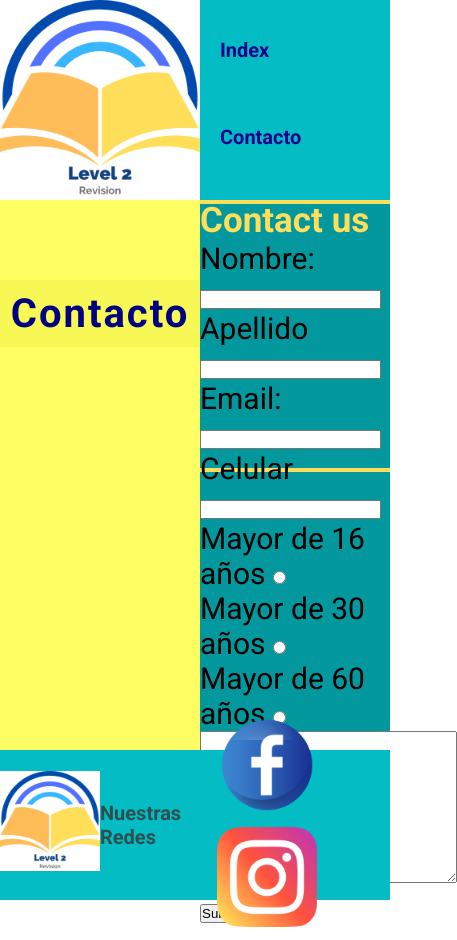
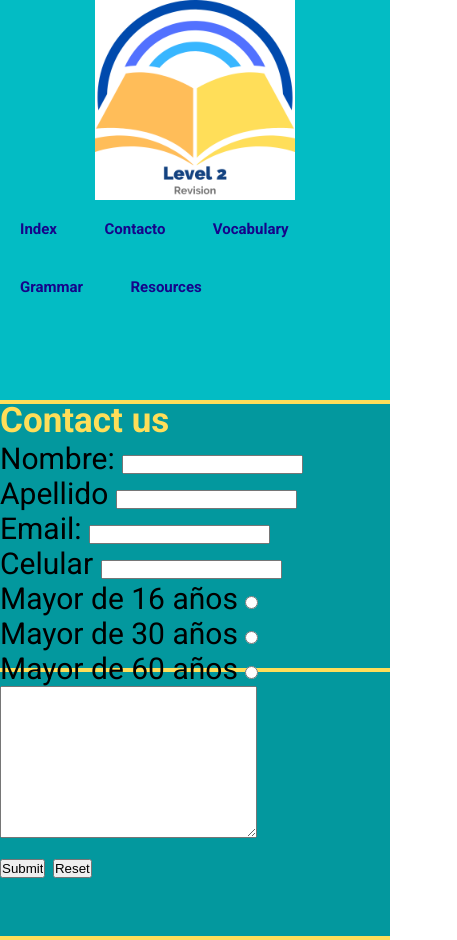
Before and after one commit to WesttestenB/RevisioEP2, a plain HTML site: page pages/contacto.html in a window 390 px wide. Shown: the top 940 px of the page, 457 px wide, since content can reach past the window. Drawn offline with Linux system fonts and the light colour scheme.

Commit message:
agregue responsive a todas las paginas

```diff
--- a/css/style.css
+++ b/css/style.css
@@ -1,29 +1,42 @@
 /*RESETEO*/
 @import url('https://fonts.googleapis.com/css2?family=Roboto:ital,wght@0,100;0,300;0,400;0,500;0,700;1,100;1,300;1,400;1,500;1,700&display=swap');
+
 body {
-    font-family: 'Roboto', sans-serif; }
-*{
+    font-family: 'Roboto', sans-serif;
+}
+
+* {
     margin: 0%;
     padding: 0%;
-    box-sizing: border-box;}
+    box-sizing: border-box;
+}
 
 /*----------PROPIEDADES GENERALES----------*/
 h1 {
     color: navy;
-    font-weight:bold;
+    font-weight: bold;
     font-size: 60px;
     letter-spacing: 2px;
-    text-align: center;}
+    text-align: center;
+}
+
 h2 {
-    color: rgb(250, 250, 251); }
+    color: rgb(250, 250, 251);
+}
+
 h3 {
-    color: darkslategray}
+    color: darkslategray
+}
+
 h4 {
-    color: cadetblue;}
+    color: cadetblue;
+}
+
 p {
     color: rgb(54, 48, 48);
     font-size: 30px;
-    text-align: justify;}
+    text-align: justify;
+}
 
 /*----APLICANDO GRIDS---*/
 .grid__container {
@@ -32,7 +45,7 @@ p {
     /*---HABILITO GRILLAS---*/
     display: grid;
     /*---DETERMINO FILAS Y COLUMNAS---*/
-    grid-template-columns:  1fr;
+    grid-template-columns: 1fr;
     grid-template-rows: 200px 100px 175px 450px 150px;
     grid-template-areas:
         "header"
@@ -46,10 +59,12 @@ p {
     background-color: #03BCC4;
     grid-area: header;
 }
+
 .menu {
     background-color: #03BCC4;
     grid-area: nav;
 }
+
 
 .principal {
     background-color: #FFDE59;
@@ -73,6 +88,7 @@ p {
     justify-content: space-between;
     align-items: center;
 }
+
 .encabezado img {
     width: 200px;
     height: 200px;
@@ -135,7 +151,7 @@ p {
 .principal .unidades div {
     width: 300px;
     height: 450px;
-        border:1px solid gold;
+    border: 1px solid gold;
     margin: 0px;
     border-radius: 15px 15px;
     background-color: white;
@@ -158,7 +174,7 @@ p {
 }
 
 .principal .unidades div a {
-    background-color:#03989E;
+    background-color: #03989E;
     text-decoration: none;
     padding: 3px;
     color: #FFDE59;
@@ -186,7 +202,7 @@ p {
 /*----ASIDE ---*/
 .welcome {
     width: 100%;
-    background-image:url(../img/welcome.png);
+    background-image: url(../img/welcome.png);
     background-repeat: repeat
 }
 
@@ -204,18 +220,21 @@ p {
 /*---FOOTER---*/
 .pie {
     background-color: #03BCC4;
-        margin:0px;
+    margin: 0px;
     display: flex;
     justify-content: space-around;
     align-items: center;
 }
+
 .pie h3 {
     font-size: 20px;
 }
+
 .pie div .logofooter {
     width: 130px;
     height: 130px;
 }
+
 .pie div .logoredes {
     width: 130px;
     height: 130px;
@@ -227,7 +246,7 @@ p {
     color: black;
     font-size: 40px;
     display: grid;
-    grid-template-columns:1fr 1fr 1fr ;
+    grid-template-columns: 1fr 1fr 1fr;
     grid-template-rows: 100px 100px 550px 150px;
     grid-template-areas:
         "header nav nav"
@@ -235,6 +254,8 @@ p {
         "aside main main"
         "footer footer footer";
 }
+
+
 /*---HEADER--*/
 .encabezado__contacto {
     background-color: #03BCC4;
@@ -272,9 +293,11 @@ p {
     font-size: 35px;
     color: #FFDE59;
 }
+
 .principal__contacto form {
     font-size: 30px;
 }
+
 .principal__contacto p {
     font-size: 30px;
 }
@@ -283,6 +306,7 @@ p {
 .pie__contacto {
     grid-area: footer;
 }
+
 .pie__contacto {
     background-color: #03BCC4;
     margin: 0px;
@@ -290,19 +314,23 @@ p {
     justify-content: space-around;
     align-items: center;
 }
+
 .pie__contacto h3 {
     font-size: 20px;
 }
+
 .pie__contacto div .logofooter {
     width: 100px;
     height: 100px;
     margin-top: 2px;
 }
-.pie__contacto div .logoredes {
+
+.pie__contacto div .logoredes__contacto {
     width: 100px;
     height: 100px;
     margin-top: 2px;
 }
+
 /*---PAGINAS QUE NO TIENEN GRID---*/
 
 /*----HEADER---*/
@@ -320,7 +348,7 @@ header img {
 
 header nav ul li {
     list-style: none;
-        display:inline-block;
+    display: inline-block;
     margin: 20px;
 }
 
@@ -329,21 +357,24 @@ header nav ul li a {
     color: rgb(22, 4, 138);
     font-size: 30px;
     text-align: left;
-                font-weight: bold;}*/
+    font-weight: bold;
+}
+
 .hero p {
     padding: 10px;
     text-align: center;
 }
+
 /*----MAIN---*/
 main {
-    background-image:url(../img/welcome.png);
+    background-image: url(../img/welcome.png);
     background-repeat: repeat;
 }
 
 /*----------FOOTER----------*/
 #pie {
     background-color: #03BCC4;
-    margin:0px;
+    margin: 0px;
     display: flex;
     justify-content: space-around;
     align-items: center;
@@ -383,11 +414,12 @@ main {
     font-weight: bold;
 }
 
-.titulo__grammar ul  {
+.titulo__grammar ul {
     display: flex;
     justify-content: space-evenly;
 }
-.titulo__grammar ul p{
+
+.titulo__grammar ul p {
     color: blue;
 }
 
@@ -398,8 +430,9 @@ main {
     list-style: none;
     background-color: rgb(255, 255, 99);
     text-align: center;
-    margin:40px;
+    margin: 40px;
 }
+
 #simplepresent li a {
     text-decoration: none;
     color: rgb(22, 4, 138);
@@ -411,8 +444,9 @@ main {
     list-style: none;
     background-color: rgb(255, 255, 99);
     text-align: center;
-    margin:40px;
+    margin: 40px;
 }
+
 #there li a {
     text-decoration: none;
     color: rgb(22, 4, 138);
@@ -424,7 +458,7 @@ main {
     list-style: none;
     background-color: rgb(255, 255, 99);
     text-align: center;
-    margin:40px;
+    margin: 40px;
 }
 
 #futuro li a {
@@ -434,11 +468,12 @@ main {
     font-weight: bold;
 
 }
-#comparativos li{
+
+#comparativos li {
     list-style: none;
     background-color: rgb(255, 255, 99);
     text-align: center;
-    margin:40px;
+    margin: 40px;
 }
 
 #comparativos li a {
@@ -447,6 +482,7 @@ main {
     font-size: 30px;
     font-weight: bold;
 }
+
 /*---PAGINA DE VOCABULARY---*/
 .titulo__vocabulary {
     width: 100%;
@@ -471,13 +507,15 @@ main {
     font-weight: bold;
 }
 
-.titulo__vocabulary ul  {
+.titulo__vocabulary ul {
     display: flex;
     justify-content: space-evenly;
 }
-.titulo__vocabulary ul p{
+
+.titulo__vocabulary ul p {
     color: blue;
 }
+
 /*Estos son los links que te llevan a las listas de vocabulario que voy a hacer en canva*/
 
 #morfi {
@@ -488,6 +526,7 @@ main {
 #morfi li {
     background-color: rgb(255, 255, 99);
 }
+
 #morfi li a {
     text-decoration: none;
     color: rgb(22, 4, 138);
@@ -509,6 +548,7 @@ main {
 #salud li {
     background-color: rgb(255, 255, 99);
 }
+
 #salud li a {
     text-decoration: none;
     color: rgb(22, 4, 138);
@@ -530,6 +570,7 @@ main {
 #ciudades li {
     background-color: rgb(255, 255, 99);
 }
+
 #ciudades li a {
     text-decoration: none;
     color: rgb(22, 4, 138);
@@ -550,6 +591,7 @@ main {
 #ciudadesadj li {
     background-color: rgb(255, 255, 99);
 }
+
 #ciudadesadj li a {
     text-decoration: none;
     color: rgb(22, 4, 138);
@@ -597,10 +639,12 @@ main {
         align-items: center;
         justify-content: space-between;
     }
+
     header nav ul li {
         display: list-item;
     }
 }
+
 @media screen and (max-width:566px) {
     header nav ul li {
         list-style: none;
@@ -611,20 +655,28 @@ main {
         width: 200px;
         height: 200px;
     }
-        #salud img{
+
+    #salud img {
         width: 200px;
         height: 200px;
     }
+
     #ciudades img {
+        width: 200px;
+        height: 200px;
+    }
+    #ciudadesadj img {
         width: 200px;
         height: 200px;
     }
     h1 {
         font-size: 40px;
     }
+
     p {
         font-size: 20px;
     }
+
     .logofooter {
         width: 50px;
         height: 50px;
@@ -637,41 +689,54 @@ main {
 }
 
 /*---RESPONSIVE MAX WIDTH GRAMMAR---*/
-@media  screen and (max-width:500px) {
+@media screen and (max-width:500px) {
     .titulo__grammar ul {
         display: flex;
         flex-direction: column;
     }
+
     #simplepresent li a {
         font-size: 20px;
     }
+
     #there li a {
         font-size: 20px;
     }
+
     #futuro li a {
         font-size: 20px;
     }
+
     #comparativos li a {
         font-size: 20px;
     }
+}
+
+/*---RESPONSIVE MAX WIDTH RECURSOS---*/
+@media screen and (max-width:530px) {
+    #diccionariosimg {
+        width: 200px;
+        height: 200px;
+    }
+
 }
 
 /*---RESPONSIVE MAX WIDTH INDEX---*/
 
 @media screen and (max-width:1006px) {
     .menu ul li a {
-    font-size:20px;
+        font-size: 20px;
         flex-direction: column;
     }
 
 }
 
-@media  screen and (max-width:921px) {
+@media screen and (max-width:921px) {
     .grid__container {
         color: black;
         font-size: 30px;
         display: grid;
-        grid-template-columns:  1fr 1fr;
+        grid-template-columns: 1fr 1fr;
         grid-template-rows: 100px 100px 175px 600px 100px;
         grid-template-areas:
             "header nav"
@@ -680,6 +745,7 @@ main {
             "main main"
             "footer footer"
     }
+
     .encabezado img {
         width: 150;
         height: 150;
@@ -688,6 +754,7 @@ main {
     .boton img {
         display: none;
     }
+
     .menu ul li a {
         font-size: 20px;
     }
@@ -703,12 +770,12 @@ main {
     }
 }
 
-@media  screen and (max-width:906px) {
+@media screen and (max-width:906px) {
     .grid__container {
         color: black;
         font-size: 30px;
         display: grid;
-        grid-template-columns:  1fr 1fr;
+        grid-template-columns: 1fr 1fr;
         grid-template-rows: 100px 100px 100px 400px 100px;
         grid-template-areas:
             "header nav"
@@ -758,7 +825,7 @@ main {
     .principal .unidades div {
         width: 200px;
         height: 300px;
-        border:1px solid gold;
+        border: 1px solid gold;
         margin: 0px;
         border-radius: 15px 15px;
         background-color: white;
@@ -779,7 +846,7 @@ main {
     }
 
     .principal .unidades div a {
-        background-color:#03989E;
+        background-color: #03989E;
         text-decoration: none;
         padding: 3px;
         color: #FFDE59;
@@ -789,14 +856,15 @@ main {
         border-radius: 5px 5px;
         justify-content: center;
     }
+}
 
-@media  screen and (max-width:746px) {
+@media screen and (max-width:746px) {
     .grid__container {
         color: black;
         font-size: 30px;
         display: grid;
-        grid-template-columns:  1fr 1fr;
-        grid-template-rows:100px 175px 100px 400px 100px;
+        grid-template-columns: 1fr 1fr;
+        grid-template-rows: 100px 175px 100px 400px 100px;
         grid-template-areas:
             "header header"
             "nav nav"
@@ -804,21 +872,24 @@ main {
             "main main"
             "footer footer"
     }
+
     .encabezado img {
         width: 75px;
         height: 75px;
         justify-content: center;
         align-items: center;
     }
+
     p {
         display: none;
     }
 }
-@media  screen and (max-width:601px) {
+
+@media screen and (max-width:601px) {
     .grid__container {
         display: grid;
-        grid-template-columns:  1fr;
-        grid-template-rows:100px 175px 100px 600px 100px;
+        grid-template-columns: 1fr;
+        grid-template-rows: 100px 175px 100px 600px 100px;
         grid-template-areas:
             "header"
             "nav"
@@ -828,11 +899,11 @@ main {
     }
 }
 
-@media  screen and (max-width:402px){
+@media screen and (max-width:402px) {
     .grid__container {
         display: grid;
-        grid-template-columns:  1fr;
-        grid-template-rows:100px 175px 100px 900px 100px;
+        grid-template-columns: 1fr;
+        grid-template-rows: 100px 175px 100px 900px 100px;
         grid-template-areas:
             "header"
             "nav"
@@ -841,11 +912,12 @@ main {
             "footer"
     }
 }
-@media  screen and (max-width:376px) {
+
+@media screen and (max-width:376px) {
     .grid__container {
         display: grid;
-        grid-template-columns:  1fr;
-        grid-template-rows:100px 175px 100px 900px 100px;
+        grid-template-columns: 1fr;
+        grid-template-rows: 100px 175px 100px 900px 100px;
         grid-template-areas:
             "nav"
             "nav"
@@ -857,6 +929,7 @@ main {
     .encabezado img {
         display: none;
     }
+
     .pie div .logofooter {
         width: 50px;
         height: 50px;
@@ -866,7 +939,54 @@ main {
         width: 50px;
         height: 50px;
     }
+
     .pie h3 {
         font-size: 10px;
     }
 }
+
+/*----RESPONSIVE DE CONTACTO ---*/
+
+@media screen and (max-width:652px) {
+    .grid__container__dos {
+        color: black;
+        font-size: 30px;
+        display: grid;
+        grid-template-columns: 1fr;
+        grid-template-rows: 200px 100px 100px 600px 100px;
+        grid-template-areas:
+            "header"
+            "nav"
+            "nav"
+            "main"
+            "footer"
+    }
+
+    .titulo__contacto {
+        display: none;
+    }
+
+    .menu ul li a {
+        font-size: 15px;
+        display: flex;
+        flex-direction: column;
+    }
+    .logoredes__contacto {
+        width: 50px;
+        height: 50px;
+    }
+}
+
+@media  screen and (max-width:453px) {
+    .logofooter {
+        display:none;
+    }
+
+}
+
+@media screen and (max-width: 352px){
+   .pie__contacto h3 {
+    display:none;
+   }
+
+}
--- a/pages/contacto.html
+++ b/pages/contacto.html
@@ -74,9 +74,9 @@
             </div>
             <h3>Nuestras Redes</h3>
             <div>
-                <a href="https://www.facebook.com/cultu.fl" target="_blank"><img class="logoredes"
+                <a href="https://www.facebook.com/cultu.fl" target="_blank"><img class="logoredes__contacto"
                             src="../img/facebook.png" alt="logofacebook"></a>
-                <a href="https://www.instagram.com/cultu.fl/" target="_blank"><img class="logoredes"
+                <a href="https://www.instagram.com/cultu.fl/" target="_blank"><img class="logoredes__contacto"
                             src="../img/instagram.png" alt="logoinstagram"></a>
             </div>
         </footer>
```
Also changed, not shown: pages/recursos.html (+2 -2 lines), pages/vocabulario.html (+0 -53 lines). Lines whose indentation alone changed are shown as unchanged.
